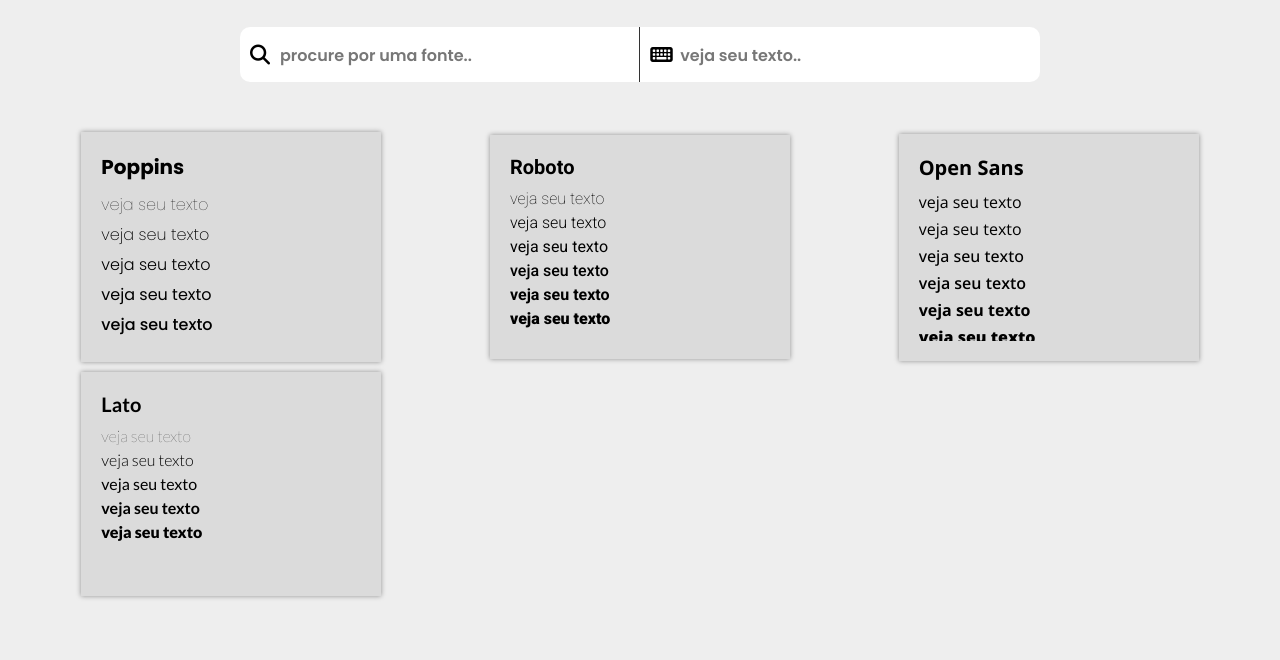
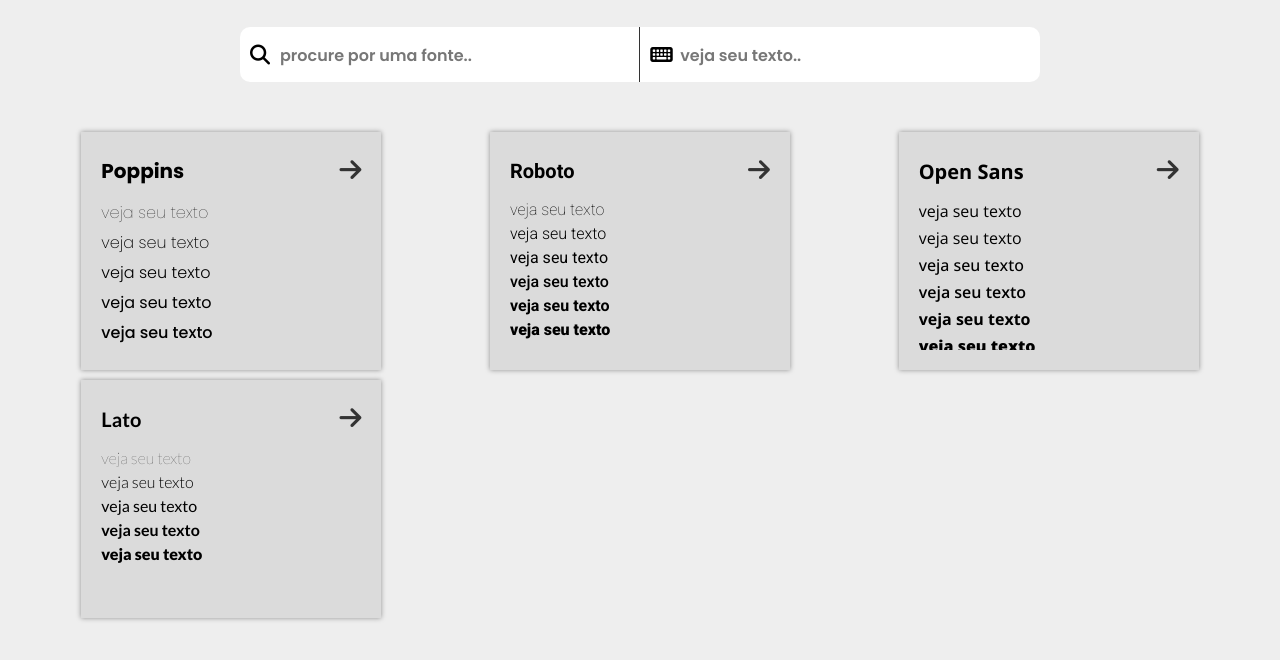
Before and after one commit to denninho1/encontre_fontes, a plain HTML site: page index.html in a window 1280 px wide. Shown: the part 134-794 px from the top of the page. Drawn offline with nearby package versions, Linux system fonts and the light colour scheme.

Commit message:
implementaçao de botão nos cards

```diff
--- a/css/style.css
+++ b/css/style.css
@@ -80,7 +80,6 @@ main {
     align-items: center;
     position: relative;
     background-color: #fff;
-
 }
 
 .inputs .inputbox .btn {
@@ -141,11 +140,22 @@ main {
     background-color: #ccc;
 }
 
-.card .name_font {
+.card .card_heading {
+    display: flex;
+    align-items: center;
+    justify-content: space-between;
+    padding-bottom: 1rem;
+}
+
+.card .card_heading .name_font {
     display: block;
     font-size: 2rem;
     font-weight: 700;
-    padding-bottom: 1rem;
+}
+
+.card .card_heading .link {
+    font-size: 2.5rem;
+    color: #333;
 }
 
 .card .text_container {
--- a/index.html
+++ b/index.html
@@ -49,7 +49,10 @@
 
       <div class="cards poppins">
         <div class="card">
-          <span class="name_font text">Poppins</span>
+          <div class="card_heading">
+            <span class="name_font text">Poppins</span>
+            <a href="#" class="link" ><i class="fas fa-arrow-right"></i></a>
+          </div>
           <div class="text_container">
             <span class="show_text one text">veja seu texto</span>
             <span class="show_text two text">veja seu texto</span>
@@ -64,7 +67,10 @@
         </div>
 
         <div class="card roboto">
-          <span class="name_font text">Roboto</span>
+          <div class="card_heading">
+            <span class="name_font text">Roboto</span>
+            <a href="#" class="link" ><i class="fas fa-arrow-right"></i></a>
+          </div>
           <div class="text_container text">
             <span class="show_text one text">veja seu texto</span>
             <span class="show_text three text">veja seu texto</span>
@@ -76,7 +82,10 @@
         </div>
 
         <div class="card open-sans">
-          <span class="name_font text">Open Sans</span>
+          <div class="card_heading">
+            <span class="name_font text">Open Sans</span>
+            <a href="#" class="link" ><i class="fas fa-arrow-right"></i></a>
+          </div>
           <div class="text_container">
             <span class="show_text three text">veja seu texto</span>
             <span class="show_text four text">veja seu texto</span>
@@ -88,7 +97,10 @@
         </div>
 
         <div class="card lato">
-          <span class="name_font text">Lato</span>
+          <div class="card_heading">
+            <span class="name_font text">Lato</span>
+            <a href="#" class="link" ><i class="fas fa-arrow-right"></i></a>
+          </div>
           <div class="text_container">
             <span class="show_text one text">veja seu texto</span>
             <span class="show_text three text">veja seu texto</span>
```
